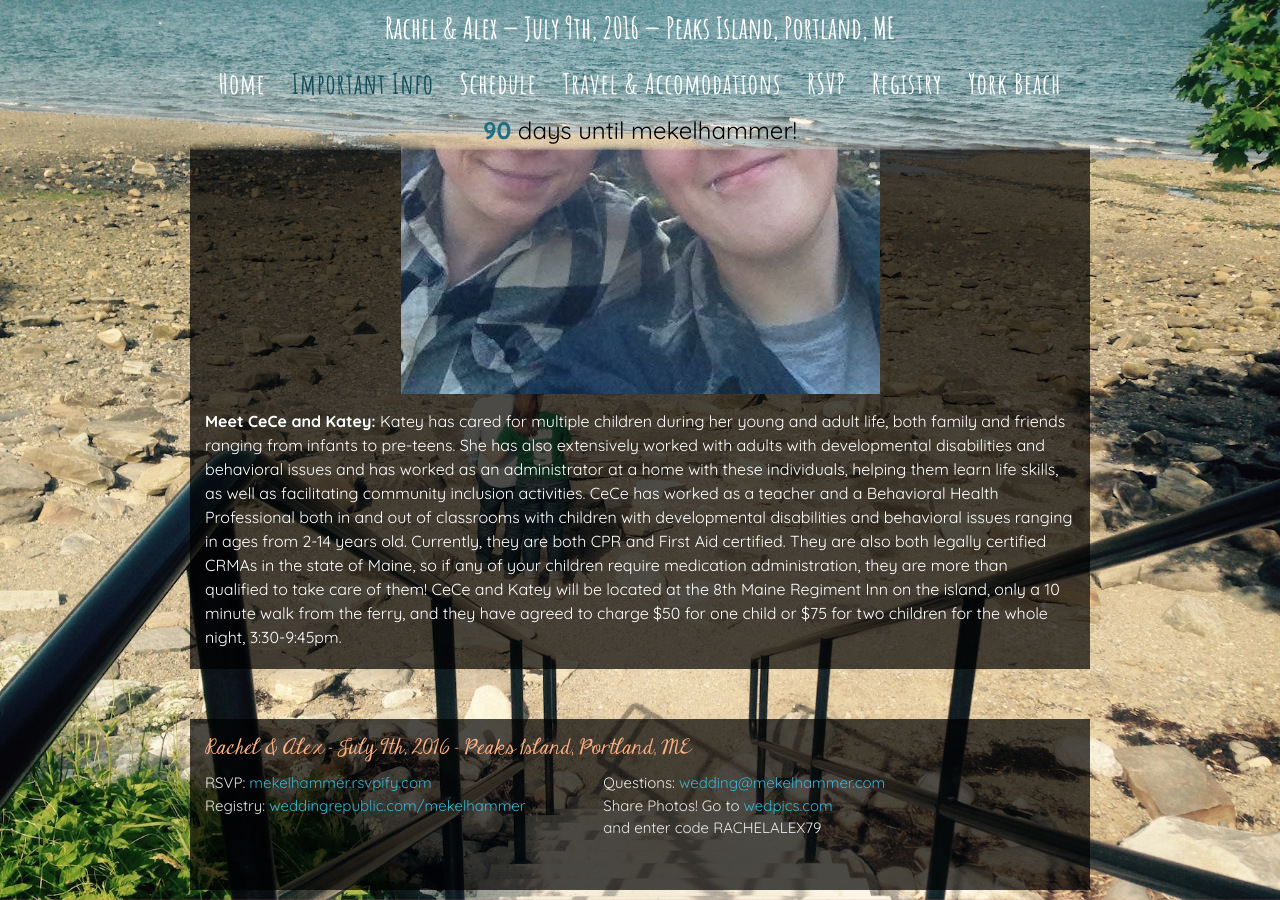
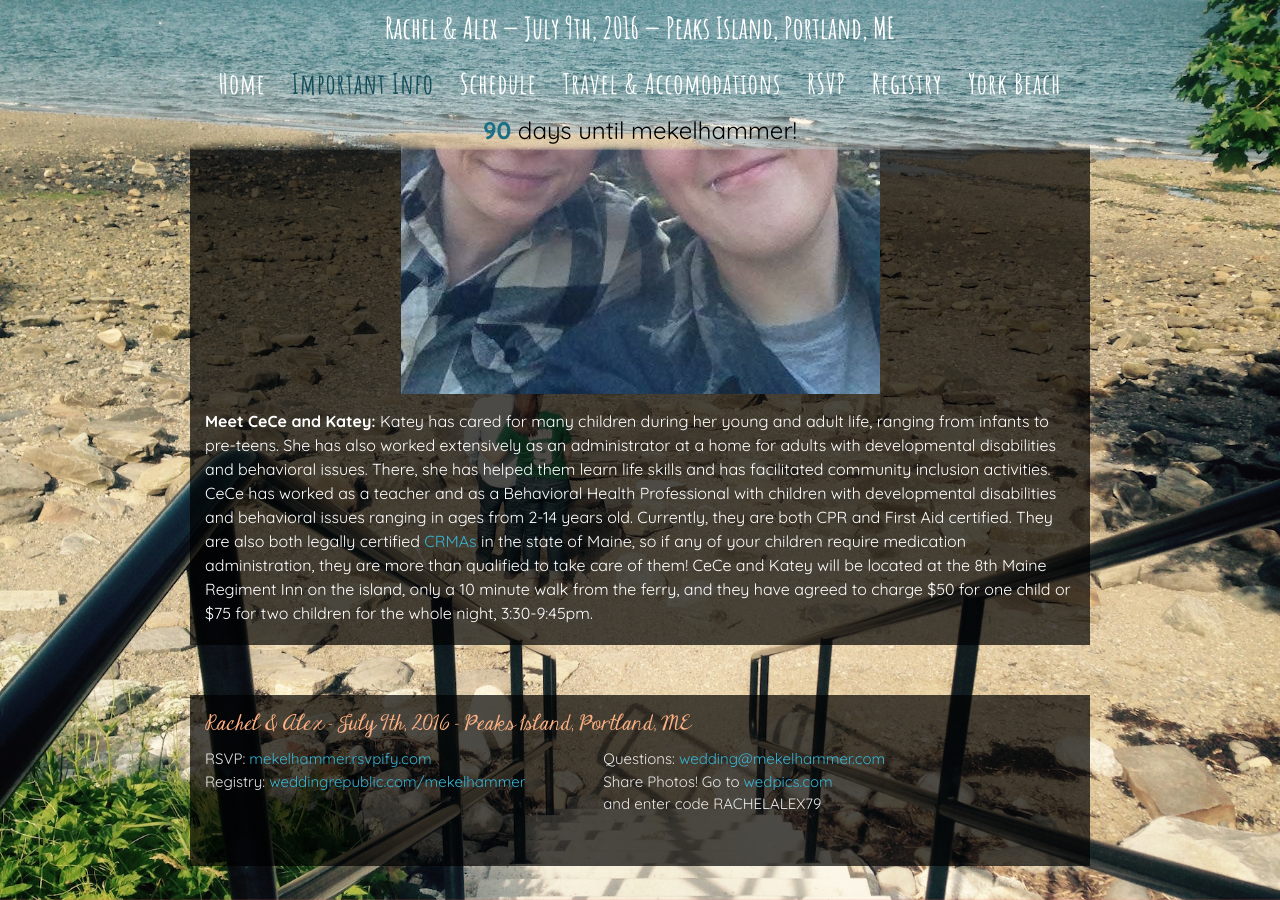
Before and after one commit to amekelburg/wedsite, a Jekyll site: the page built from 2-important-info.md, in a window 1280 px wide and 900 px high, scrolled down 3188 px. Built offline with Jekyll 4.4.1, drawn with Linux system fonts in a browser that asks for light colours; some web fonts are replaced; comment, search, counter and statistics services are not loaded.

Commit message:
Update 2-important-info.md

```diff
--- a/2-important-info.md
+++ b/2-important-info.md
@@ -40,4 +40,4 @@ We are excited for **ALL** of you to enjoy our kid-free celebration, and also re
 
 ![babysitters](/img/CeCe-Katey.JPG){:style="display: block; margin: 0px auto;"}
 
-**Meet CeCe and Katey:** Katey has cared for multiple children during her young and adult life, both family and friends ranging from infants to pre-teens. She has also extensively worked with adults with developmental disabilities and behavioral issues and has worked as an administrator at a home with these individuals, helping them learn life skills, as well as facilitating community inclusion activities. CeCe has worked as a teacher and a Behavioral Health Professional both in and out of classrooms with children with developmental disabilities and behavioral issues ranging in ages from 2-14 years old. Currently, they are both CPR and First Aid certified. They are also both legally certified CRMAs in the state of Maine, so if any of your children require medication administration, they are more than qualified to take care of them! CeCe and Katey will be located at the 8th Maine Regiment Inn on the island, only a 10 minute walk from the ferry, and they have agreed to charge $50 for one child or $75 for two children for the whole night, 3:30-9:45pm.
+**Meet CeCe and Katey:** Katey has cared for many children during her young and adult life, ranging from infants to pre-teens. She has also worked extensively as an administrator at a home for adults with developmental disabilities and behavioral issues. There, she has helped them learn life skills and has facilitated community inclusion activities. CeCe has worked as a teacher and as a Behavioral Health Professional with children with developmental disabilities and behavioral issues ranging in ages from 2-14 years old. Currently, they are both CPR and First Aid certified. They are also both legally certified [CRMAs](https://gateway.maine.gov/dhhs-apps/assisted/crma_overview.asp/) in the state of Maine, so if any of your children require medication administration, they are more than qualified to take care of them! CeCe and Katey will be located at the 8th Maine Regiment Inn on the island, only a 10 minute walk from the ferry, and they have agreed to charge $50 for one child or $75 for two children for the whole night, 3:30-9:45pm.
```
